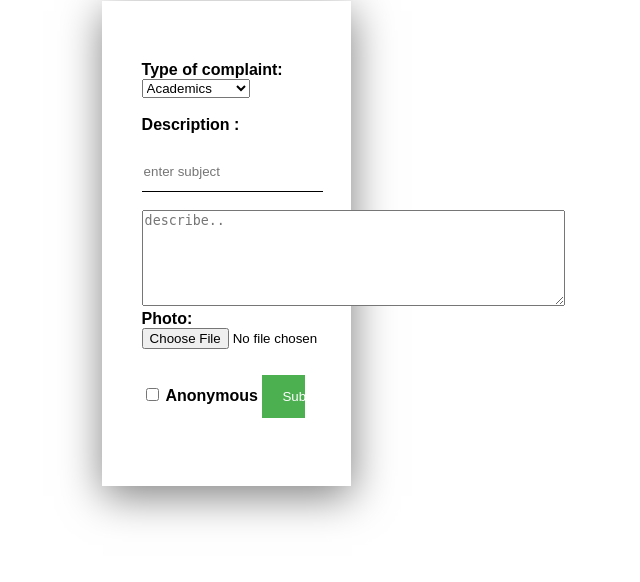
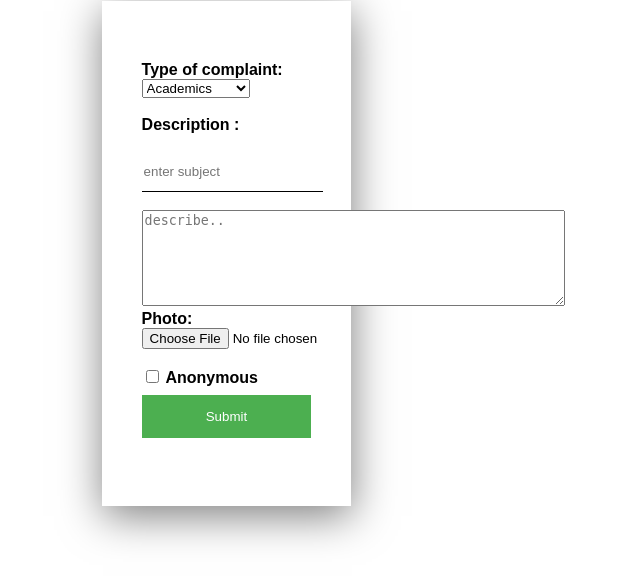
Before and after one commit to oohhallo/efms, a Django app: page /user/register_complaint in a window 1280 px wide. Shown: the part 190-772 px from the top of the page, without its empty margins (360-1000 px from the left). Run offline with Django 3.2, Linux system fonts and the light colour scheme; the visitor is signed in with stand-in values (Sample User, id 1).

Commit message:
buttons css fix

```diff
--- a/complaint/static/css/admin.css
+++ b/complaint/static/css/admin.css
@@ -161,7 +161,7 @@
       margin: 8px 0;
       border: none;
       cursor: pointer;
-      width: 25%;
+      width: 100%;
     }
 
     button:hover {
```
